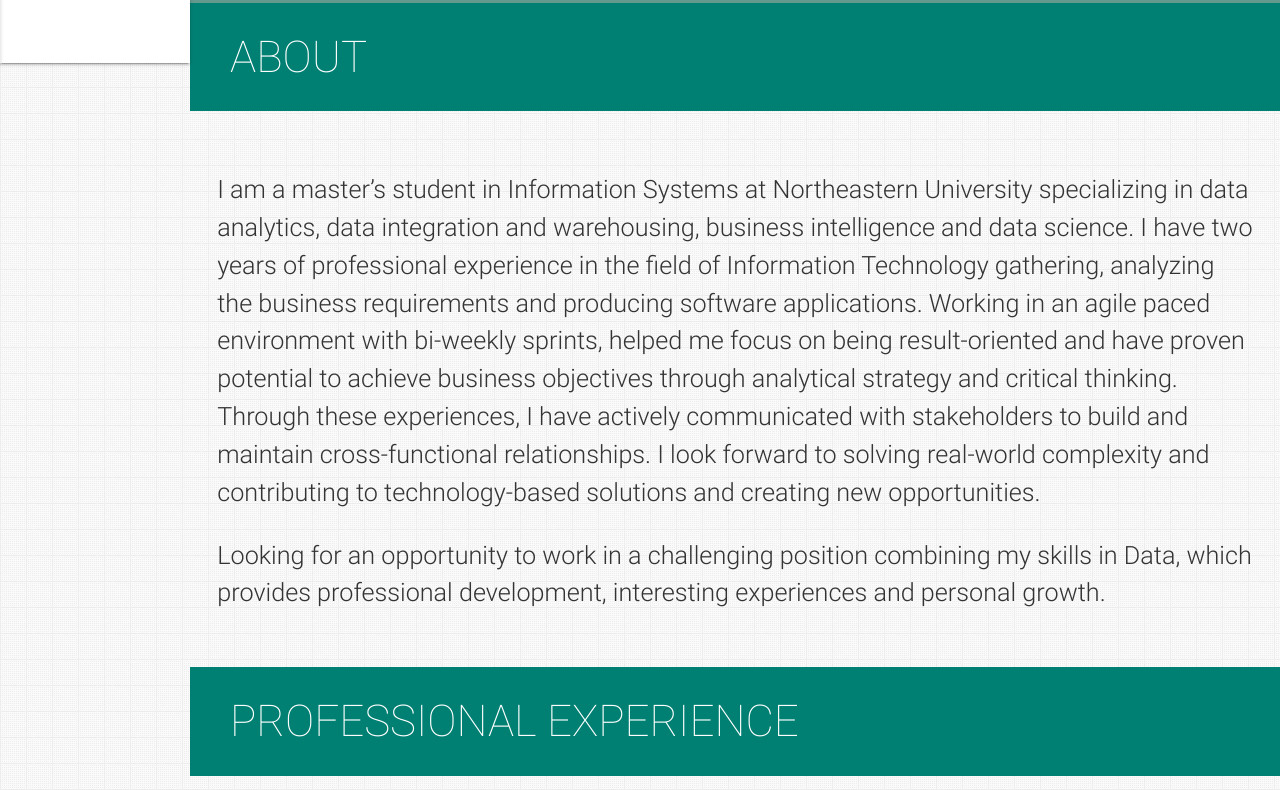
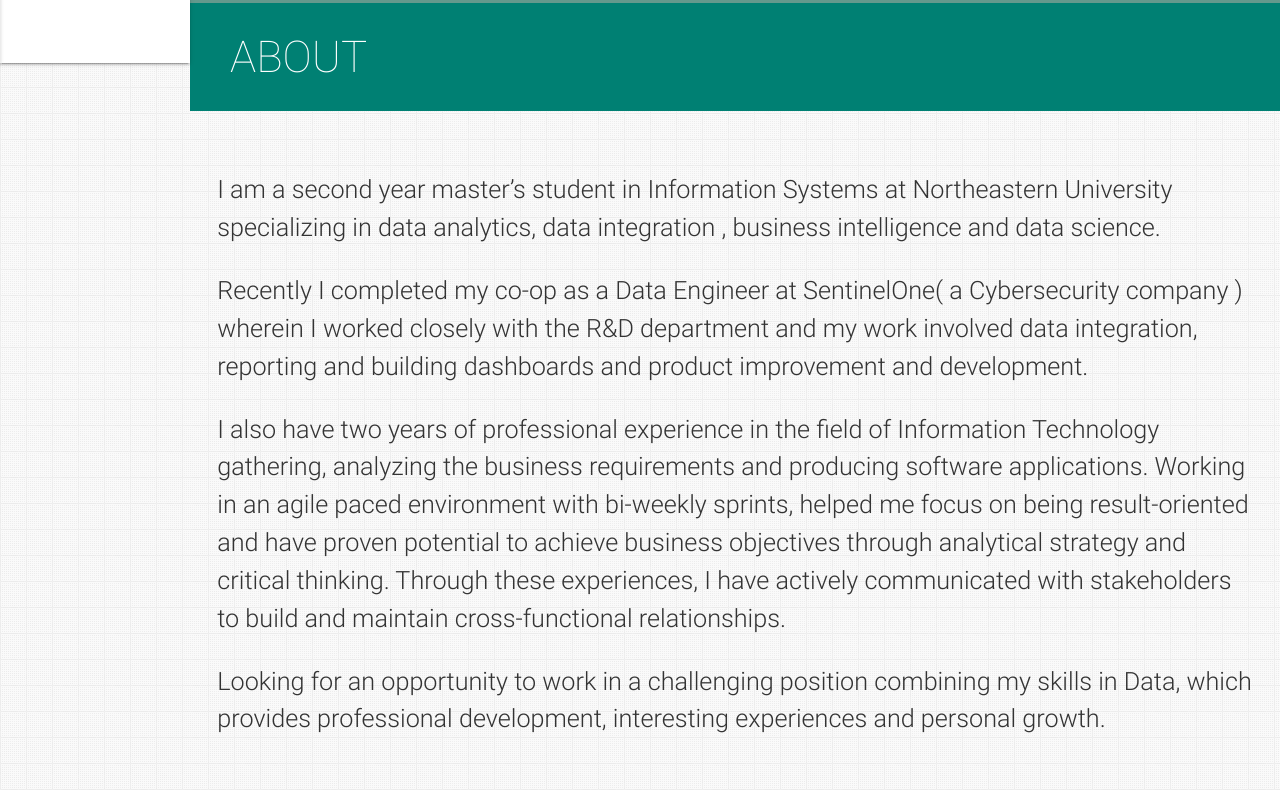
Before and after one commit to purvangt25/purvangt25.github.io, a plain HTML site: page index.html in a window 1280 px wide. Shown: the part 797-1587 px from the top of the page. Drawn offline with nearby package versions, Linux system fonts and the light colour scheme.

Commit message:
about commit

```diff
--- a/index.html
+++ b/index.html
@@ -258,25 +258,23 @@
     <section id="about" class="section scrollspy">
       <h3 class="page-title white-text teal">About</h3>
       <div class="container flow-text">
-        <p>
+        <p class="small">
 
-          I am a master’s student in Information Systems at Northeastern University specializing in data analytics, data integration and warehousing, business intelligence and data science. I have two years of professional experience in the field of Information Technology gathering, analyzing the business requirements and producing software applications. Working in an agile paced environment with bi-weekly sprints, helped me focus on being result-oriented and have proven potential to achieve business objectives through analytical strategy and critical thinking. Through these experiences, I have actively communicated with stakeholders to build and maintain cross-functional relationships. I look forward to solving real-world complexity and contributing to technology-based solutions and creating new opportunities.
+          I am a second year master’s student in Information Systems at Northeastern University specializing in data analytics, data integration , business intelligence and data science.
           <!-- Detail-oriented Software Engineer with a get-it-done, on-time, and high-quality product spirit and a keen interest in Software Development and Artificial Intelligence. -->
         </p>
-        <p>
+        <p class="small">
+          Recently I completed my co-op as a Data Engineer at SentinelOne( a Cybersecurity company ) wherein I worked closely with the R&D department and my work involved data integration, reporting and building dashboards and product improvement and development.
+        </p>
+
+        <p class="small">
+
+          I also have two years of professional experience in the field of Information Technology gathering, analyzing the business requirements and producing software applications. Working in an agile paced environment with bi-weekly sprints, helped me focus on being result-oriented and have proven potential to achieve business objectives through analytical strategy and critical thinking. Through these experiences, I have actively communicated with stakeholders to build and maintain cross-functional relationships.
+
+        </p>
+        <p class="small">
           Looking for an opportunity to work in a challenging position combining my skills in Data, which provides professional development, interesting experiences and personal growth.
         </p>
-        <!-- <p>
-          Another Paragraph
-        </p>  -->
-        <!-- <p>
-        <strong>Current Focus</strong>:&nbsp;<a aria-label="Navigate to the Inclusive Design Patterns homepage"
-          href="https://www.smashingmagazine.com/inclusive-design-patterns/">Accessibility</a>&nbsp;//&nbsp;<a
-          aria-label="Navigate to the Full Stack React homepage"
-          href="https://www.fullstackreact.com/">React</a>&nbsp;//&nbsp;<a
-          aria-label='Navigate to the article "Scalable CSS"'
-          href="https://mrmrs.github.io/writing/2016/03/24/scalable-css/">Design Systems</a>
-        </p> -->
       </div>
     </section>
 
@@ -939,7 +937,7 @@
         <p class="small">
 
 
-          "Purvang is a flexible problem solver. His curiosity paired with his collaborative nature makes him ideal Data Engineer. At SentinelOne he worked cross-functionally with multiple technical and business teams and drove alignment across solutions to complex problems. He is fluent in System Architecture, Data Modeling, ML and Analysis methods, yet can also roll up his sleeves to build and ship solutions in a production code environment. He also has seamlessly jumped across multiple challenging domains including Network Security, IoT, Security Operations, Malware, and Threat Intelligence. Purvang is at the top of my list for people I would turn to for any analytics project I run and I would jump at the opportunity to work with him again.""
+          "Purvang is a flexible problem solver. His curiosity paired with his collaborative nature makes him ideal Data Engineer. At SentinelOne he worked cross-functionally with multiple technical and business teams and drove alignment across solutions to complex problems. He is fluent in System Architecture, Data Modeling, ML and Analysis methods, yet can also roll up his sleeves to build and ship solutions in a production code environment. He also has seamlessly jumped across multiple challenging domains including Network Security, IoT, Security Operations, Malware, and Threat Intelligence. Purvang is at the top of my list for people I would turn to for any analytics project I run and I would jump at the opportunity to work with him again."
 
           -Mike Petronaci(Product@SentinelOne)
         </p>
@@ -957,7 +955,7 @@
       <h3 class="page-title white-text teal">Contact</h3>
       <div class="container">
         <p>
-          Interested in my work? Have an opportunity for me?
+          I am currently looking for full-time opportunities in the field of data! If you know of any positions available, if you have any questions, or if you just want to say hi, please feel free to email connect with me below on any medium:
         </p>
         <p>
           <a aria-label="Call Purvang" data-position="top" data-tooltip="Call Purvang"
```
